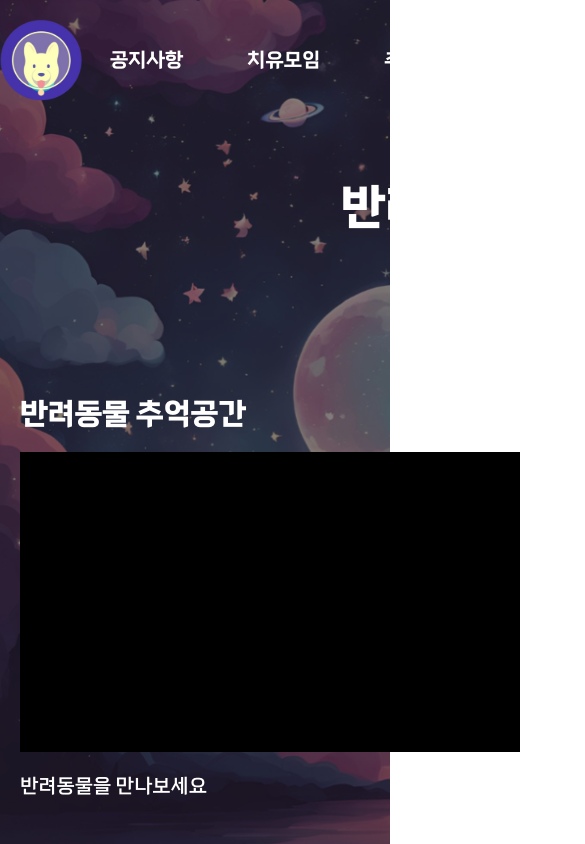
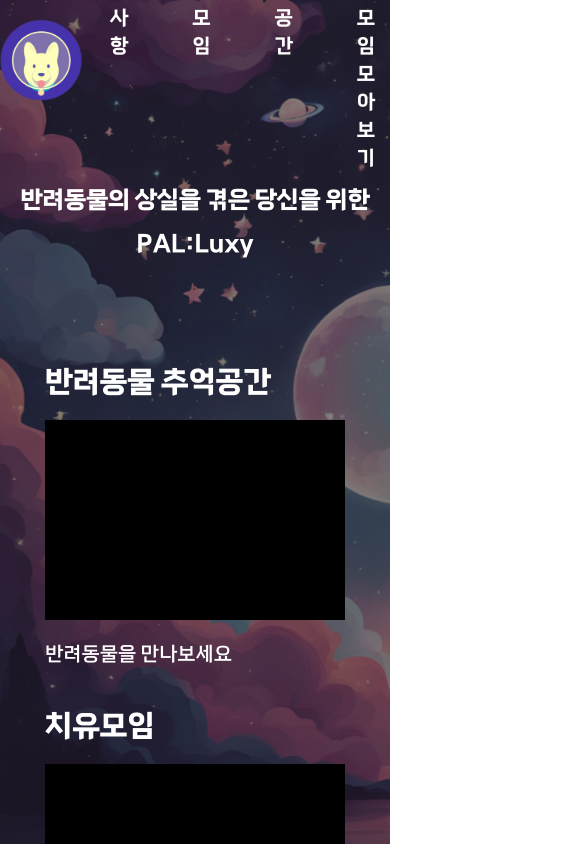
Before and after one commit to leepro1/palluxy, a React (Vite) app in the folder frontend/: page / in a window 390 px wide. Shown: the top 844 px of the page, 585 px wide, since content can reach past the window. Built offline with nearby package versions, Linux system fonts and the light colour scheme; no server answers; a web font is replaced by a local one.

Commit message:
Refactor: 반응형 디자인 대응
Former-commit-id: 71ef5923dc26aa36a72e5a89735923395622cf60

```diff
--- a/frontend/src/components/Footer/index.jsx
+++ b/frontend/src/components/Footer/index.jsx
@@ -2,13 +2,13 @@ import ContentsLayout from '@layout/ContentsLayout';
 
 const Footer = () => {
   return (
-    <ContentsLayout>
-      <div className="flex h-[150px] items-center justify-center text-white">
-        <footer>
-          <h1>copyright 2024. 싸요나라 all rights reserved.</h1>
-        </footer>
-      </div>
-    </ContentsLayout>
+    // <ContentsLayout>
+    <div className="flex h-[150px] items-center justify-center text-white">
+      <footer className="">
+        <h1>copyright 2024. 싸요나라 all rights reserved.</h1>
+      </footer>
+    </div>
+    // </ContentsLayout>
   );
 };
 
--- a/frontend/src/components/Header/index.jsx
+++ b/frontend/src/components/Header/index.jsx
@@ -8,7 +8,7 @@ const Header = () => {
     <ContentsLayout>
       <div className="flex h-[120px] items-center">
         {/* 로고 */}
-        <div>
+        <div className="flex-shrink-0">
           <img
             src={Logo}
             alt="logo_image"
@@ -32,7 +32,7 @@ const Header = () => {
           </ul>
         </div>
         {/* 로그인 회원가입 버튼 */}
-        <div className="flex gap-x-16 font-jamsilMedium text-white">
+        <div className="hidden lg:flex lg:gap-x-16 lg:font-jamsilMedium lg:text-white">
           <GlobalBtn
             className="border-2 border-white"
             size={'sm'}
--- a/frontend/src/components/Modal/FileUploadModal.jsx
+++ b/frontend/src/components/Modal/FileUploadModal.jsx
@@ -7,8 +7,6 @@ import {
   fetchFrameImage,
   updateFrameImage,
 } from '@/api/memorySpace/frameImageApi';
-
-import { useNavigate } from 'react-router-dom';
 
 const FileUploadModal = ({ handler, selectFrame }) => {
   const [uploadImage, setUploadImage] = useState(null);
--- /dev/null
+++ b/frontend/src/components/Modal/MemorySpaceCreateModal.jsx
@@ -0,0 +1,23 @@
+import PropTypes from 'prop-types';
+import { useQueryClient, useMutation } from '@tanstack/react-query';
+
+const MemorySpaceCreateModal = ({ handler }) => {
+  return (
+    <div>
+      <div
+        className="fixed left-0 top-0 h-screen w-screen overflow-hidden bg-black opacity-50"
+        onClick={() => handler(false)}
+      ></div>
+      {/* main modal창 */}
+      <div className="absolute left-1/2 top-1/2 w-[500px] -translate-x-1/2 -translate-y-1/2 bg-white">
+        <span>asdf</span>
+      </div>
+    </div>
+  );
+};
+
+MemorySpaceCreateModal.propTypes = {
+  handler: PropTypes.func.isRequired,
+};
+
+export default MemorySpaceCreateModal;
--- a/frontend/src/layout/ContentsLayout/index.jsx
+++ b/frontend/src/layout/ContentsLayout/index.jsx
@@ -1,7 +1,11 @@
 import PropTypes from 'prop-types';
 
 const ContentsLayout = ({ children }) => {
-  return <div className="mx-auto my-0 w-[1380px]">{children}</div>;
+  return (
+    <div className="flex grow">
+      <div className="mx-auto my-0 w-[1380px]">{children}</div>
+    </div>
+  );
 };
 
 ContentsLayout.propTypes = {
--- a/frontend/src/layout/MainLayout/index.jsx
+++ b/frontend/src/layout/MainLayout/index.jsx
@@ -7,9 +7,11 @@ const MainLayout = () => {
   return (
     <div className="flex min-h-screen flex-col">
       <div className="fixed left-0 top-0 -z-20 min-h-screen w-screen bg-main-background bg-cover"></div>
-      <div className="grow">
+      <div className="flex grow flex-col">
         <Header />
-        <Outlet />
+        <div className="relative grow">
+          <Outlet />
+        </div>
       </div>
       <Footer />
     </div>
--- a/frontend/src/pages/HomePage/index.jsx
+++ b/frontend/src/pages/HomePage/index.jsx
@@ -5,18 +5,18 @@ const HomePage = () => {
     <ContentsLayout>
       <div className="flex flex-col">
         {/* slo */}
-        <div className="flex flex-col items-center gap-y-3 py-16 font-jamsilBold text-5xl text-white">
+        <div className="flex flex-col items-center gap-y-3 py-16 font-jamsilBold text-2xl text-white lg:text-5xl">
           <h1>반려동물의 상실을 겪은 당신을 위한</h1>
           <h1>PAL:Luxy</h1>
         </div>
 
         {/* preview */}
         <div className="mx-5 my-10">
-          <div className="flex justify-between">
+          <div className="grid justify-center gap-y-10 lg:flex lg:justify-between">
             {/* 추억공간 */}
             <div className="flex flex-col gap-y-5 font-jamsilBold text-white">
               <h2 className="text-3xl">반려동물 추억공간</h2>
-              <div className="h-[300px] w-[500px] bg-black"></div>
+              <div className="h-[200px] w-[300px] bg-black lg:h-[300px] lg:w-[500px]"></div>
               <h3 className="font-jamsilRegular text-xl">
                 반려동물을 만나보세요
               </h3>
@@ -24,7 +24,7 @@ const HomePage = () => {
             {/* 치유모임 */}
             <div className="flex flex-col gap-y-5 font-jamsilBold text-white">
               <h2 className="text-3xl">치유모임</h2>
-              <div className="h-[300px] w-[500px] bg-black"></div>
+              <div className="h-[200px] w-[300px] bg-black lg:h-[300px] lg:w-[500px]"></div>
               <h3 className="font-jamsilRegular text-xl">
                 사람들을 만나보세요
               </h3>
--- a/frontend/src/pages/MemorySpacePage/index.jsx
+++ b/frontend/src/pages/MemorySpacePage/index.jsx
@@ -1,14 +1,16 @@
 import ContentsLayout from '@layout/ContentsLayout';
 
 import RoomCanvas from '@components/Model/RoomCanvas';
-import ImgRotationBtn from '@components/Model/ImgRotationBtn';
 import GlobalBtn from '@components/GlobalBtn';
 import MemoerySideBar from '@pages/MemorySpacePage/MemorySideBar';
 
 const MemorySpacePage = () => {
+  // 임시변수
+  const isCreateSpace = false;
+
   return (
-    <div className="h-full w-full">
-      <ContentsLayout>
+    <ContentsLayout>
+      {isCreateSpace ? (
         <div className="flex">
           <div className="flex grow flex-col">
             <div className="flex w-[1000px] justify-end gap-x-10 py-7">
@@ -29,8 +31,22 @@ const MemorySpacePage = () => {
             <MemoerySideBar />
           </div>
         </div>
-      </ContentsLayout>
-    </div>
+      ) : (
+        <div className="flex h-full justify-center">
+          <div className="font-jamsilMedium text-white">
+            <div className="flex flex-col items-center gap-y-6">
+              <p className="text-4xl">아직 추억공간이 없으시네요</p>
+              <p className="text-4xl">추억공간을 만들러 떠나볼까요?</p>
+              <GlobalBtn
+                className="bg-pal-purple"
+                size={'lg'}
+                text={'추억공간 만들기'}
+              />
+            </div>
+          </div>
+        </div>
+      )}
+    </ContentsLayout>
   );
 };
 
```
